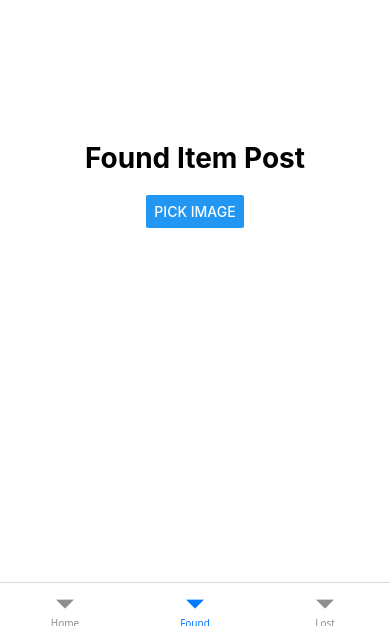
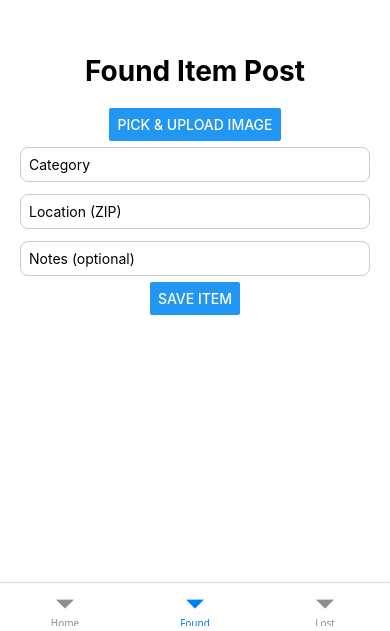
Before and after one commit to AntonisKol/lostandfound, a React Native app: screen /Found in a window 390 px wide. Shown: the part 213-844 px from the top of the page. Built offline with nearby package versions, Linux system fonts and the light colour scheme.

Commit message:
feat(db): save Found Items to Supabase instead of Firebase

```diff
--- a/package.json
+++ b/package.json
@@ -13,6 +13,7 @@
     "@react-navigation/native": "^7.1.21",
     "@react-navigation/native-stack": "^7.6.4",
     "@reduxjs/toolkit": "^2.10.1",
+    "@supabase/supabase-js": "^2.84.0",
     "axios": "^1.13.2",
     "expo": "~54.0.25",
     "expo-image-picker": "~17.0.8",
--- a/src/screens/FoundItemScreen/FoundItemScreen.tsx
+++ b/src/screens/FoundItemScreen/FoundItemScreen.tsx
@@ -1,18 +1,20 @@
 import React, { useState } from "react";
-import { View, Text, StyleSheet, Button, Image, ActivityIndicator, Alert } from "react-native";
+import { View, Text, StyleSheet, Button, Image, ActivityIndicator, Alert, TextInput } from "react-native";
 import * as ImagePicker from "expo-image-picker";
 import { uploadImageToCloudinary } from "../../utils/cloudinary";
+import { supabase } from "../../supabase/supabase";
 
 export default function FoundItemScreen() {
   const [imageUri, setImageUri] = useState<string | null>(null);
+  const [uploadedUrl, setUploadedUrl] = useState<string | null>(null);
   const [uploading, setUploading] = useState(false);
+  const [category, setCategory] = useState("");
+  const [location, setLocation] = useState("");
+  const [notes, setNotes] = useState("");
 
-  const pickImage = async () => {
-    const permissionResult = await ImagePicker.requestMediaLibraryPermissionsAsync();
-    if (!permissionResult.granted) {
-      alert("Permission to access gallery is required!");
-      return;
-    }
+  const pickAndUploadImage = async () => {
+    const { granted } = await ImagePicker.requestMediaLibraryPermissionsAsync();
+    if (!granted) return alert("Permission required!");
 
     const result = await ImagePicker.launchImageLibraryAsync({
       mediaTypes: ImagePicker.MediaTypeOptions.Images,
@@ -21,47 +23,61 @@ export default function FoundItemScreen() {
     });
 
     if (!result.canceled && result.assets.length > 0) {
-      setImageUri(result.assets[0].uri);
+      const uri = result.assets[0].uri;
+      setImageUri(uri);
+      setUploading(true);
+      const url = await uploadImageToCloudinary(uri);
+      setUploading(false);
+      if (url) {
+        setUploadedUrl(url);
+        Alert.alert("Success", "Image uploaded!");
+      } else {
+        Alert.alert("Error", "Upload failed");
+      }
     }
   };
 
-  const handleUpload = async () => {
-    if (!imageUri) return alert("Please pick an image first.");
-    setUploading(true);
-    const url = await uploadImageToCloudinary(imageUri);
-    setUploading(false);
-
-
+  const saveItem = async () => {
+    if (!uploadedUrl || !category || !location) {
+      return alert("Upload image and fill category + location");
+    }
+    const { error } = await supabase.from("found_items").insert([
+      {
+        image_url: uploadedUrl,
+        category,
+        location,
+        notes,
+      },
+    ]);
+    if (error) {
+      alert("Failed to save item: " + error.message);
+    } else {
+      alert("Item saved successfully!");
+      setImageUri(null);
+      setUploadedUrl(null);
+      setCategory("");
+      setLocation("");
+      setNotes("");
+    }
   };
 
   return (
     <View style={styles.container}>
       <Text style={styles.title}>Found Item Post</Text>
       {imageUri && <Image source={{ uri: imageUri }} style={styles.image} />}
-      <Button title="Pick Image" onPress={pickImage} />
-
-
+      <Button title={uploading ? "Uploading..." : "Pick & Upload Image"} onPress={pickAndUploadImage} disabled={uploading} />
+      <TextInput style={styles.input} placeholder="Category" value={category} onChangeText={setCategory} />
+      <TextInput style={styles.input} placeholder="Location (ZIP)" value={location} onChangeText={setLocation} />
+      <TextInput style={styles.input} placeholder="Notes (optional)" value={notes} onChangeText={setNotes} />
+      <Button title="Save Item" onPress={saveItem} />
+      {uploading && <ActivityIndicator style={{ marginTop: 16 }} size="large" color="#0000ff" />}
     </View>
   );
 }
 
 const styles = StyleSheet.create({
-  container: {
-    flex: 1,
-    padding: 20,
-    backgroundColor: "#fff",
-    alignItems: "center",
-    justifyContent: "center",
-  },
-  title: {
-    fontSize: 28,
-    marginBottom: 20,
-    fontWeight: "700",
-  },
-  image: {
-    width: 200,
-    height: 200,
-    marginBottom: 16,
-    borderRadius: 12,
-  },
+  container: { flex: 1, padding: 20, backgroundColor: "#fff", alignItems: "center", justifyContent: "center" },
+  title: { fontSize: 28, marginBottom: 20, fontWeight: "700" },
+  image: { width: 200, height: 200, marginBottom: 16, borderRadius: 12 },
+  input: { width: "100%", borderWidth: 1, borderColor: "#ccc", padding: 8, marginVertical: 6, borderRadius: 8 },
 });
--- /dev/null
+++ b/src/supabase/supabase.ts
@@ -0,0 +1,6 @@
+import { createClient } from "@supabase/supabase-js";
+
+const SUPABASE_URL = "https://xipgggvehtbvfjbuqzkc.supabase.co";
+const SUPABASE_ANON_KEY = "eyJhbGciOiJIUzI1NiIsInR5cCI6IkpXVCJ9.eyJpc3MiOiJzdXBhYmFzZSIsInJlZiI6InhpcGdnZ3ZlaHRidmZqYnVxemtjIiwicm9sZSI6ImFub24iLCJpYXQiOjE3NjM3NjA0OTcsImV4cCI6MjA3OTMzNjQ5N30.98iehbIkKbdUeH4Z002pbUqpLHeYOh8P8Zko55dviFo";
+
+export const supabase = createClient(SUPABASE_URL, SUPABASE_ANON_KEY);
```
Also changed, not shown: 1 other file (tests, documents, lock files or other folders).
